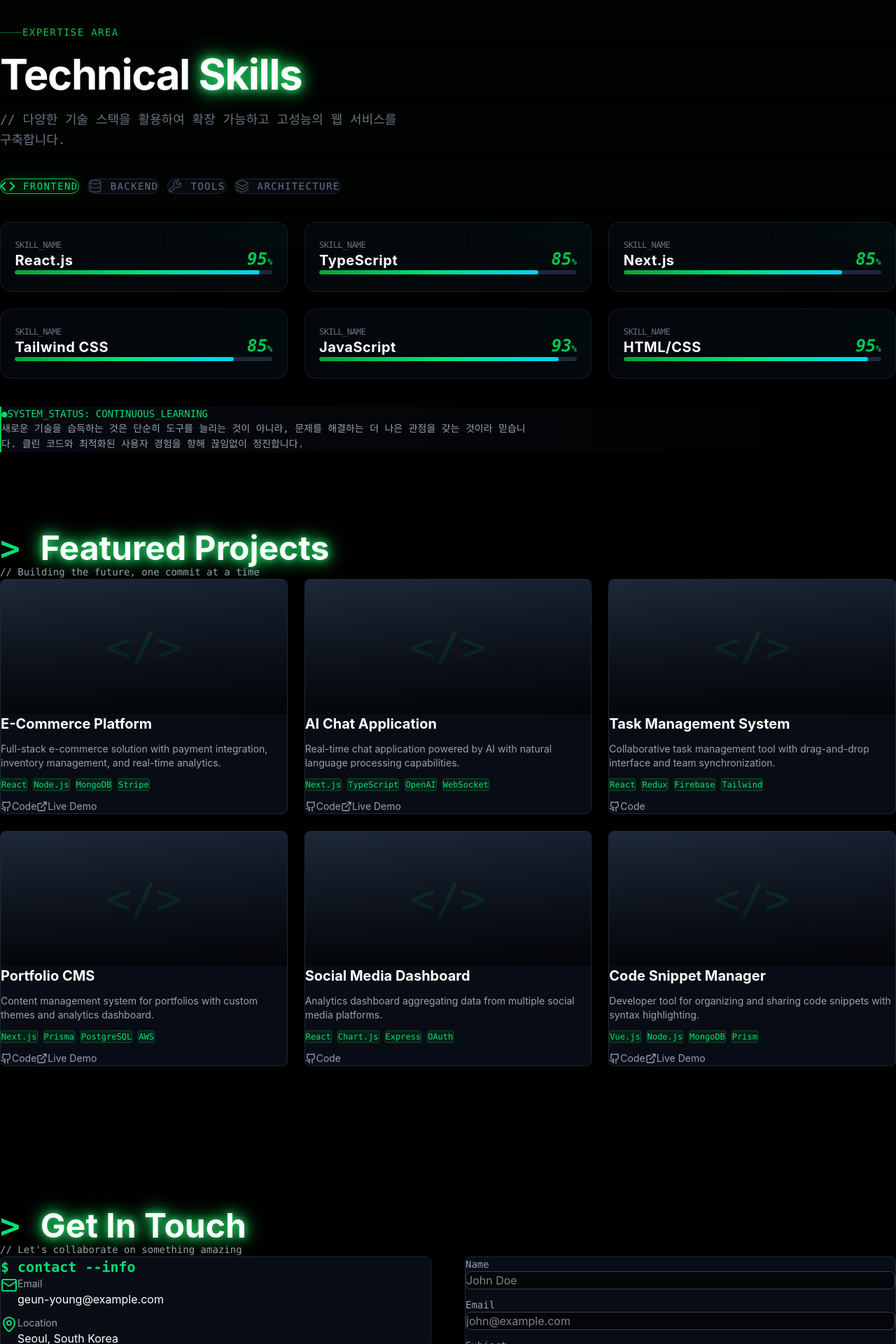
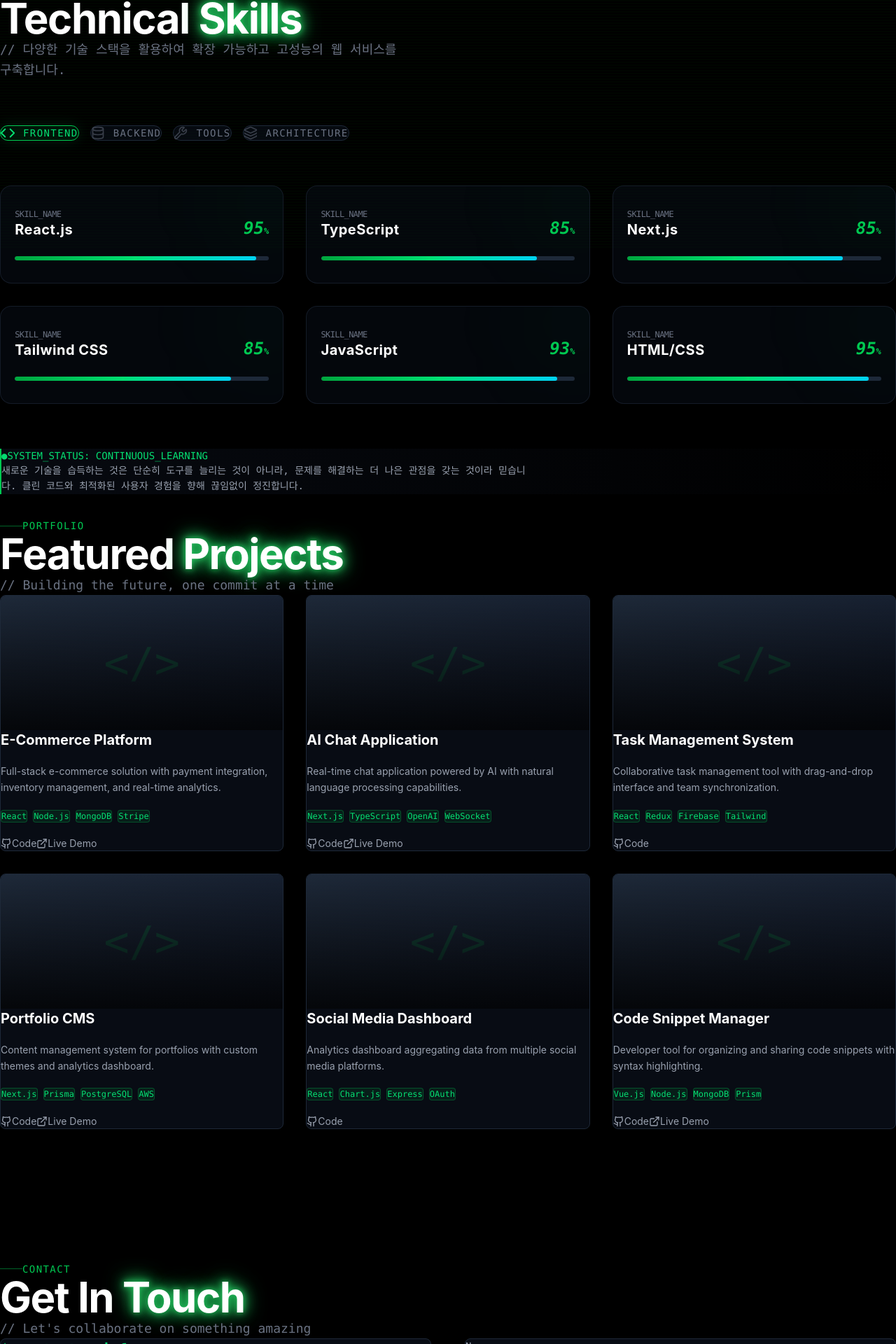
Before and after one commit to kimJAVAN/kgy-2026-portfolio, a Next.js app: page / in a window 1280 px wide. Shown: the part 859-2779 px from the top of the page at 70% size. Built offline with nearby package versions, Linux system fonts and the light colour scheme.

Commit message:
2025-12-24 스타일 수정

```diff
--- a/src/widgets/Contact/ui/Contact.tsx
+++ b/src/widgets/Contact/ui/Contact.tsx
@@ -5,71 +5,65 @@ import { Mail, MapPin, Phone, Send } from 'lucide-react';
 
 export const Contact: React.FC = () => {
   return (
-    <section id="contact" className="min-h-screen py-20 px-6 flex flex-col justify-center items-center">
+    <section id="contact" className="min-h-screen py-32 px-6 flex flex-col justify-center items-center">
       <div className="max-w-7xl w-full mx-auto">
-        <div className="mb-12">
-          <h2 className="text-4xl md:text-5xl font-bold mb-4">
-            <span className="text-green-400 font-mono">&gt; </span>
-            <span className="glow-text">Get In Touch</span>
+        <div className="mb-16 space-y-6">
+          <div className="flex items-center space-x-2 text-green-500 font-mono text-sm tracking-widest uppercase">
+            <span className="h-px w-8 bg-green-500/50"></span>
+            <span>Contact</span>
+          </div>
+
+          <h2 className="text-5xl md:text-6xl font-bold tracking-tight">
+            <span className="text-white">Get In </span>
+            <span className="glow-text">Touch</span>
           </h2>
-          <p className="text-gray-400 font-mono text-sm">
+
+          <p className="text-gray-500 font-mono text-lg leading-relaxed max-w-xl">
             // Let's collaborate on something amazing
           </p>
         </div>
 
         <div className="grid grid-cols-1 lg:grid-cols-2 gap-12 items-start">
           <div className="space-y-8">
-            <div className="bg-gray-900/50 border border-gray-800 rounded-lg  p-6">
-              <h3 className="text-xl font-bold text-green-400 mb-6 font-mono">
+            <div className="bg-gray-900/50 border border-gray-800 rounded-lg p-8">
+              <h3 className="text-xl font-bold text-green-400 mb-8 font-mono">
                 $ contact --info
               </h3>
 
-              <div className="space-y-6 gap-3 flex flex-col">
+              <div className="space-y-8">
                 <div className="flex items-start space-x-4">
                   <Mail className="w-6 h-6 text-green-400 mt-1" />
                   <div>
-                    <p className="text-gray-400 text-sm mb-1">Email</p>
+                    <p className="text-gray-400 text-sm mb-2">Email</p>
                     <a href="mailto:geun-young@example.com" className="text-white hover:text-green-400 transition-colors">
                       geun-young@example.com
                     </a>
                   </div>
                 </div>
-{/*
-                <div className="flex items-start space-x-4">
-                  <Phone className="w-6 h-6 text-green-400 mt-1" />
-                  <div>
-                    <p className="text-gray-400 text-sm mb-1">Phone</p>
-                    <a href="tel:+821012345678" className="text-white hover:text-green-400 transition-colors">
-                      +82 10-1234-5678
-                    </a>
-                  </div>
-                </div> */}
 
                 <div className="flex items-start space-x-4">
                   <MapPin className="w-6 h-6 text-green-400 mt-1" />
                   <div>
-                    <p className="text-gray-400 text-sm mb-1">Location</p>
+                    <p className="text-gray-400 text-sm mb-2">Location</p>
                     <p className="text-white">Seoul, South Korea</p>
                   </div>
                 </div>
               </div>
             </div>
 
-            <div className="bg-green-500/5 border border-green-500/20 rounded-lg p-6">
-              <p className="text-gray-300 font-mono text-sm">
-                <span className="text-green-400">&gt;</span> Currently open to new opportunities
-                <br />
-                <span className="text-green-400">&gt;</span> Response time: 24-48 hours
-                <br />
-                <span className="text-green-400">&gt;</span> Available for: freelance, full-time
+            <div className="bg-green-500/5 border border-green-500/20 rounded-lg p-8">
+              <p className="text-gray-300 font-mono text-sm leading-relaxed space-y-2">
+                <span className="block"><span className="text-green-400">&gt;</span> Currently open to new opportunities</span>
+                <span className="block"><span className="text-green-400">&gt;</span> Response time: 24-48 hours</span>
+                <span className="block"><span className="text-green-400">&gt;</span> Available for: freelance, full-time</span>
               </p>
             </div>
           </div>
 
           <div className="bg-gray-900/50 border border-gray-800 rounded-lg p-8">
-            <form className="space-y-6 flex flex-col gap-3" onSubmit={(e) => e.preventDefault()}>
+            <form className="space-y-6" onSubmit={(e) => e.preventDefault()}>
               <div>
-                <label className="block text-gray-400 text-sm font-mono mb-2">
+                <label className="block text-gray-400 text-sm font-mono mb-3">
                   Name
                 </label>
                 <input
@@ -80,7 +74,7 @@ export const Contact: React.FC = () => {
               </div>
 
               <div>
-                <label className="block text-gray-400 text-sm font-mono mb-2">
+                <label className="block text-gray-400 text-sm font-mono mb-3">
                   Email
                 </label>
                 <input
@@ -91,7 +85,7 @@ export const Contact: React.FC = () => {
               </div>
 
               <div>
-                <label className="block text-gray-400 text-sm font-mono mb-2">
+                <label className="block text-gray-400 text-sm font-mono mb-3">
                   Subject
                 </label>
                 <input
@@ -102,7 +96,7 @@ export const Contact: React.FC = () => {
               </div>
 
               <div>
-                <label className="block text-gray-400 text-sm font-mono mb-2">
+                <label className="block text-gray-400 text-sm font-mono mb-3">
                   Message
                 </label>
                 <textarea
@@ -114,7 +108,7 @@ export const Contact: React.FC = () => {
 
               <button
                 type="submit"
-                className="w-full bg-green-500 hover:bg-green-600 text-black font-bold py-3 rounded-lg transition-all duration-300 flex items-center justify-center space-x-2 group"
+                className="w-full bg-green-500 hover:bg-green-600 text-black font-bold py-4 rounded-lg transition-all duration-300 flex items-center justify-center space-x-2 group mt-8"
               >
                 <span>Send Message</span>
                 <Send className="w-4 h-4 group-hover:translate-x-1 transition-transform" />
--- a/src/widgets/ProjectGrid/ui/ProjectCard.tsx
+++ b/src/widgets/ProjectGrid/ui/ProjectCard.tsx
@@ -36,14 +36,16 @@ export const ProjectCard: React.FC<ProjectCardProps> = ({ project }) => {
         <div className="absolute inset-0 bg-green-500/0 group-hover:bg-green-500/10 transition-all duration-300" />
       </div>
 
-      <div className="p-10 flex flex-col gap-3">
-        <h3 className="text-xl font-bold text-white mb-2 group-hover:text-green-400 transition-colors">
+      <div className="p-8 flex flex-col gap-5">
+        <h3 className="text-xl font-bold text-white group-hover:text-green-400 transition-colors">
           {project.title}
         </h3>
-        <p className="text-gray-400 text-sm mb-4 line-clamp-2">
+
+        <p className="text-gray-400 text-sm line-clamp-2 leading-relaxed">
           {project.description}
         </p>
-        <div className="flex flex-wrap gap-2 mb-4">
+
+        <div className="flex flex-wrap gap-2">
           {project.tags.map((tag) => (
             <span
               key={tag}
@@ -53,7 +55,8 @@ export const ProjectCard: React.FC<ProjectCardProps> = ({ project }) => {
             </span>
           ))}
         </div>
-        <div className="flex space-x-4">
+
+        <div className="flex space-x-4 pt-2">
           {project.githubUrl && (
             <a
               href={project.githubUrl}
@@ -133,19 +136,25 @@ export const ProjectGrid: React.FC = () => {
   ];
 
   return (
-    <section id="projects" className="min-h-screen py-20 px-6 flex flex-col justify-center items-center">
+    <section id="projects" className="min-h-screen py-32 px-6 flex flex-col justify-center items-center">
       <div className="max-w-7xl w-full mx-auto">
-        <div className="mb-12">
-          <h2 className="text-4xl md:text-5xl font-bold mb-4">
-            <span className="text-green-400 font-mono">&gt; </span>
-            <span className="glow-text">Featured Projects</span>
+        <div className="mb-16 space-y-6">
+          <div className="flex items-center space-x-2 text-green-500 font-mono text-sm tracking-widest uppercase">
+            <span className="h-px w-8 bg-green-500/50"></span>
+            <span>Portfolio</span>
+          </div>
+
+          <h2 className="text-5xl md:text-6xl font-bold tracking-tight">
+            <span className="text-white">Featured </span>
+            <span className="glow-text">Projects</span>
           </h2>
-          <p className="text-gray-400 font-mono text-sm">
+
+          <p className="text-gray-500 font-mono text-lg leading-relaxed max-w-xl">
             // Building the future, one commit at a time
           </p>
         </div>
 
-        <div className="grid grid-cols-1 md:grid-cols-2 lg:grid-cols-3 gap-6 ">
+        <div className="grid grid-cols-1 md:grid-cols-2 lg:grid-cols-3 gap-8">
           {projects.map((project) => (
             <ProjectCard key={project.id} project={project} />
           ))}
--- a/src/widgets/Skills/ui/Skills.tsx
+++ b/src/widgets/Skills/ui/Skills.tsx
@@ -64,10 +64,10 @@ export const Skills: React.FC = () => {
 
   return (
     <section id="skills" className="min-h-screen py-32 px-6 flex flex-col justify-center items-center">
-      <div className="max-w-7xl w-full mx-auto flex flex-col gap-10">
+      <div className="max-w-7xl w-full mx-auto flex flex-col gap-16">
 
         {/* Header Section */}
-        <div className="mb-16 space-y-4 flex flex-col gap-5">
+        <div className="space-y-6">
           <div className="flex items-center space-x-2 text-green-500 font-mono text-sm tracking-widest uppercase">
             <span className="h-px w-8 bg-green-500/50"></span>
             <span>Expertise Area</span>
@@ -76,13 +76,13 @@ export const Skills: React.FC = () => {
             <span className="text-white">Technical </span>
             <span className="glow-text text-white">Skills</span>
           </h2>
-          <p className="text-gray-500 font-mono text-lg max-w-xl leading-relaxed">
+          <p className="text-gray-500 font-mono text-lg max-w-xl leading-relaxed mt-4">
             // 다양한 기술 스택을 활용하여 확장 가능하고 고성능의 웹 서비스를 구축합니다.
           </p>
         </div>
 
         {/* Category Tabs */}
-        <div className="flex flex-wrap gap-3 mb-16">
+        <div className="flex flex-wrap gap-4">
           {Object.entries(skillCategories).map(([key, category]) => (
             <button
               key={key}
@@ -104,27 +104,25 @@ export const Skills: React.FC = () => {
         {/* Skills Grid with Animation */}
         <motion.div
           layout
-          className="grid grid-cols-1 md:grid-cols-2 lg:grid-cols-3 gap-6"
+          className="grid grid-cols-1 md:grid-cols-2 lg:grid-cols-3 gap-8"
         >
           <AnimatePresence mode='wait'>
             {skillCategories[activeCategory].skills.map((skill, index) => (
-          <motion.div
+              <motion.div
                 key={`${activeCategory}-${skill.name}`}
                 initial={{ opacity: 0, y: 20 }}
                 animate={{ opacity: 1, y: 0 }}
                 exit={{ opacity: 0, scale: 0.95 }}
                 transition={{ duration: 0.3, delay: index * 0.05 }}
-                // 부모: items-center를 추가하여 자식을 가로 중앙으로 정렬
-                className="relative bg-gray-900/30 border border-gray-800/60 rounded-2xl p-10 min-h-[100px] flex flex-col justify-center items-center hover:border-green-500/40 hover:bg-gray-900/50 transition-all duration-500 group overflow-hidden"
+                className="relative bg-gray-900/30 border border-gray-800/60 rounded-2xl p-8 min-h-[140px] flex flex-col justify-center items-center hover:border-green-500/40 hover:bg-gray-900/50 transition-all duration-500 group overflow-hidden"
               >
                 {/* 배경 Glow 효과 */}
                 <div className="absolute -right-10 -top-10 w-32 h-32 bg-green-500/5 blur-3xl rounded-full group-hover:bg-green-500/10 transition-colors duration-500" />
 
-                {/* 자식: w-[90%]와 mx-auto를 사용하여 내부 콘텐츠를 중앙에 배치 */}
-                <div className="relative z-10 w-[90%] mx-auto flex flex-col justify-center">
-                  <div className="flex justify-between items-end mb-6">
+                <div className="relative z-10 w-[90%] mx-auto flex flex-col justify-center gap-6">
+                  <div className="flex justify-between items-end">
                     <div>
-                      <div className="text-gray-500 text-xs font-mono mb-1 tracking-tighter">SKILL_NAME</div>
+                      <div className="text-gray-500 text-xs font-mono mb-2 tracking-tighter">SKILL_NAME</div>
                       <div className="text-xl font-bold text-white tracking-wide group-hover:text-green-400 transition-colors">
                         {skill.name}
                       </div>
@@ -136,7 +134,7 @@ export const Skills: React.FC = () => {
                     </div>
                   </div>
 
-                  {/* 프로그레스 바 영역 (90% 너비 안에 꽉 차게 들어감) */}
+                  {/* 프로그레스 바 */}
                   <div className="relative w-full h-1.5 bg-gray-800 rounded-full overflow-hidden">
                     <motion.div
                       initial={{ width: 0 }}
@@ -152,8 +150,8 @@ export const Skills: React.FC = () => {
         </motion.div>
 
         {/* Footer Note */}
-        <div className="mt-20 p-8 bg-gradient-to-r from-gray-900/40 to-transparent border-l-2 border-green-500 rounded-r-2xl">
-          <div className="flex items-center space-x-2 text-green-400 font-mono text-sm mb-3">
+        <div className="mt-12 p-8 bg-gradient-to-r from-gray-900/40 to-transparent border-l-2 border-green-500 rounded-r-2xl">
+          <div className="flex items-center space-x-2 text-green-400 font-mono text-sm mb-4">
             <span className="animate-pulse">●</span>
             <span>SYSTEM_STATUS: CONTINUOUS_LEARNING</span>
           </div>
```
Also changed, not shown: src/widgets/Hero/ui/Hero.tsx (+14 -14 lines).
